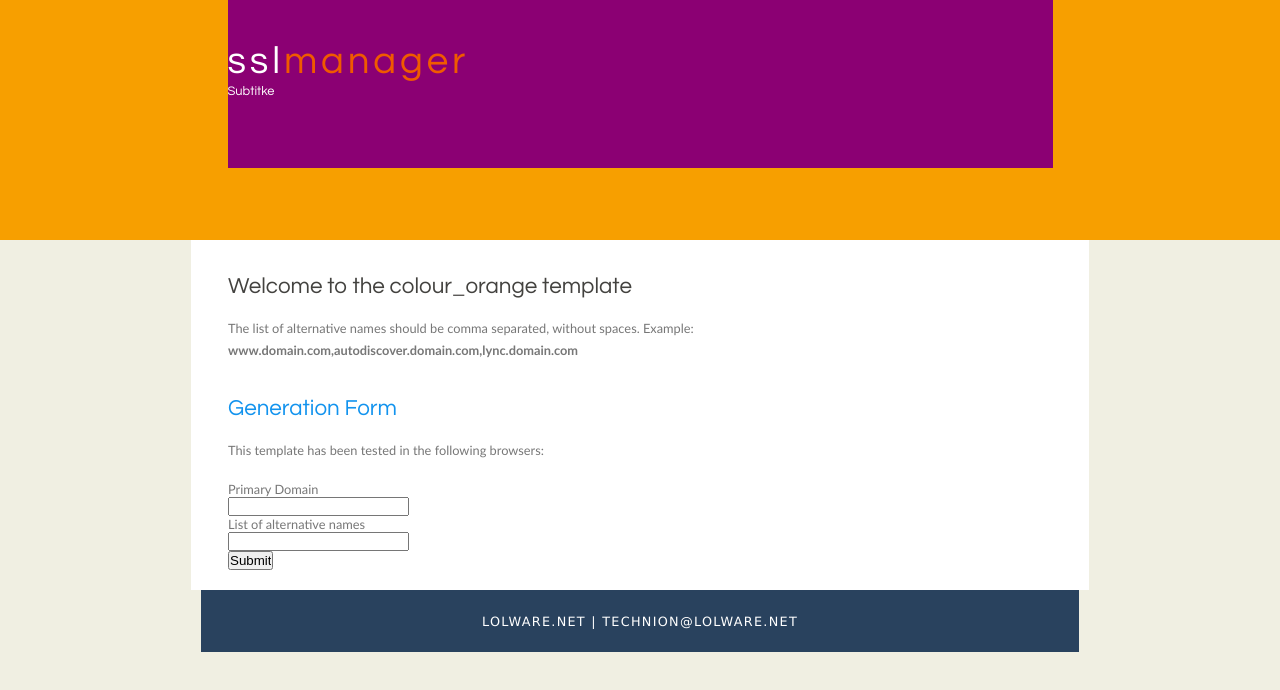
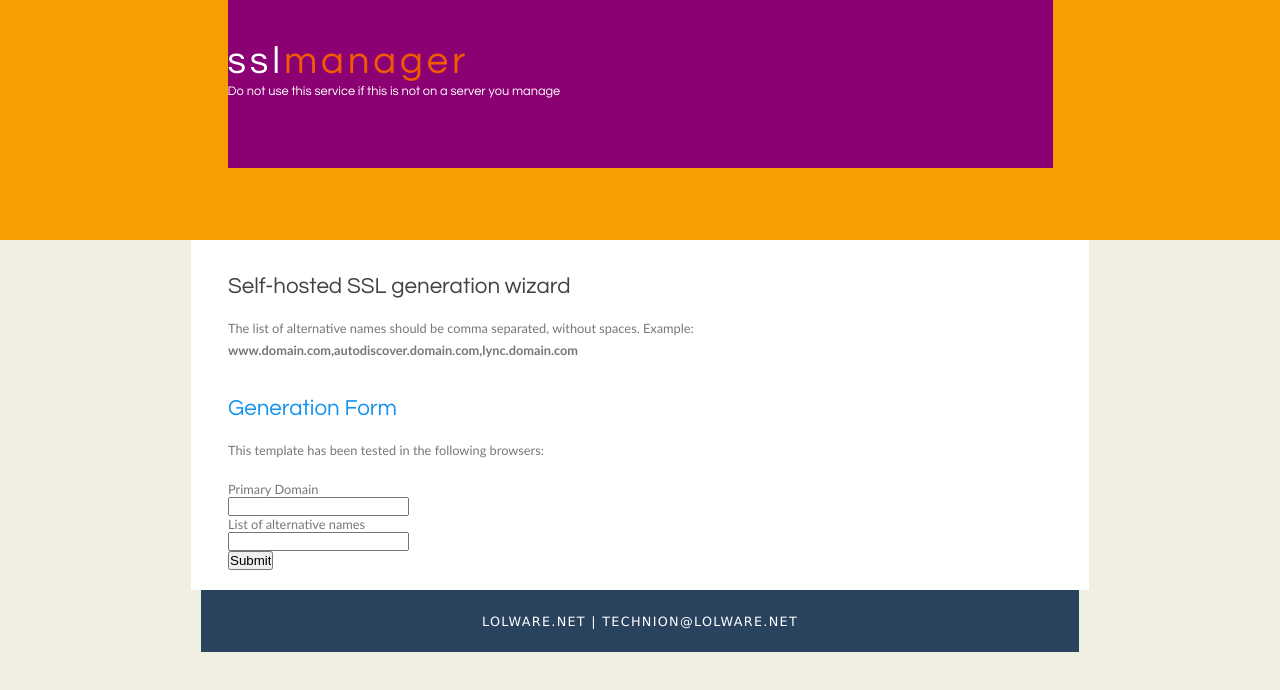
Before and after one commit to technion/ssl_manager, a plain HTML site: page public/index.html in a window 1280 px wide. Drawn offline with Linux system fonts and the light colour scheme.

Commit message:
Wording on interface.

```diff
--- a/public/index.html
+++ b/public/index.html
@@ -15,14 +15,14 @@
       <div id="logo">
         <div id="logo_text">
           <h1><a href="https://github.com/technion/ssl_manager">ssl<span class="logo_colour">manager</span></a></h1>
-          <h2>Subtitke</h2>
+          <h2>Do not use this service if this is not on a server you manage</h2>
         </div>
       </div>
     </div>
     <div id="site_content">
       <div id="content">
         <!-- insert the page content here -->
-        <h1>Welcome to the colour_orange template</h1>
+        <h1>Self-hosted SSL generation wizard</h1>
         <p>The list of alternative names should be comma separated, without spaces. Example: <strong>www.domain.com,autodiscover.domain.com,lync.domain.com</strong>
         <h2>Generation Form</h2>
         <p>This template has been tested in the following browsers:</p>
```
